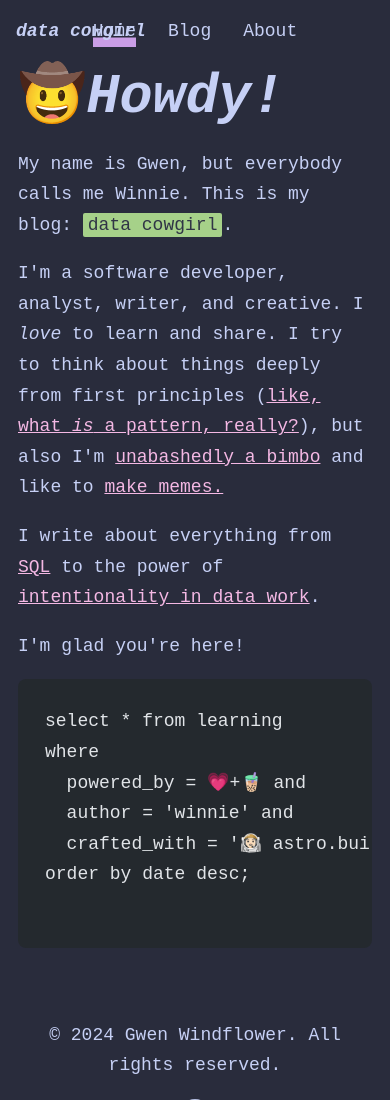
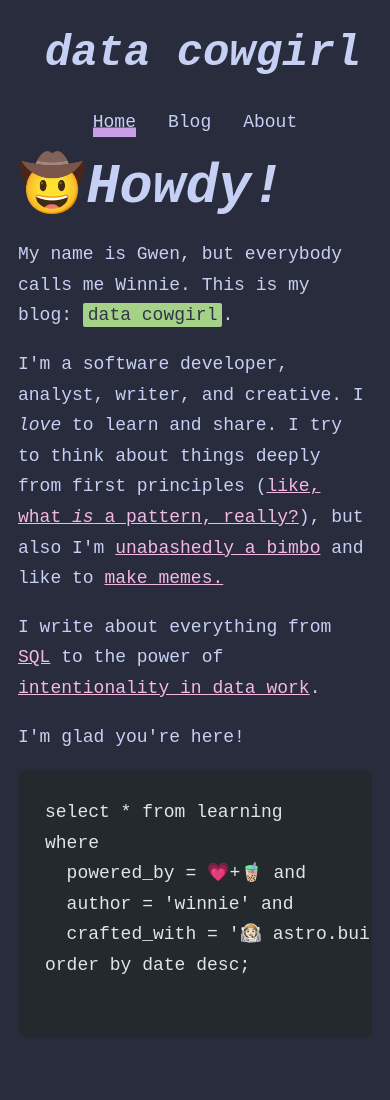
Before and after one commit to gwenwindflower/data-cowgirl, an Astro site: page / in a window 390 px wide. Shown: the top 1100 px of the page. Built offline with nearby package versions, Linux system fonts and the light colour scheme; Astro itself is replaced by a stand-in of ours; code samples lack their colours; a web font is replaced by a local one.

Commit message:
feat(Header nav css): Improve with css grid
Implemented CSS grid (neat!) to get the nav working responsively

```diff
--- a/src/components/Header.astro
+++ b/src/components/Header.astro
@@ -30,35 +30,37 @@ import { SITE_TITLE } from "../consts";
 		padding: 0;
 	}
 
-	h2 {
+
+
+	nav {
+    width: 100%;
+    display: grid;
+    grid-template-columns: 1fr 1fr 1fr;
+    justify-items: center;
+	}
+
+  h2 {
+    justify-self: left;
 		margin: 0;
-		font-size: 1em;
+    font-size: 1.25em;
     font-style: italic;
+    margin-top: 1rem;
+    margin-left: 1rem;
     line-height: 1.7;
+    text-wrap: nowrap;
 	}
 
 	h2 a {
 		text-decoration: none;
-    position: absolute;
-    top: 0;
-    left: 0;
-    margin-top: 1rem;
-    margin-left: 1rem;
     &:hover {
       box-shadow: 0;
       color: var(--mauve);
     }
 	}
 
-	nav {
-		display: flex;
-		align-items: center;
-		justify-content: space-between;
-	}
-
   .internal-links {
+    justify-self: center;
     display: flex;
-    flex-grow: 1;
     align-items: center;
     box-shadow: inset 0 -0.6rem 0 var(--transparent);
     justify-content: center;
@@ -88,12 +90,11 @@ import { SITE_TITLE } from "../consts";
 	}
 
 	.social-links {
-    position: absolute;
+    margin: 0;
+    justify-self: right;
     margin-top: 1rem;
-    top: 0;
-    right: 0;
+    margin-right: 1rem;
     a {
-      margin-right: 1rem;
       &:hover {
         box-shadow: 0;
         color: var(--mauve);
@@ -102,6 +103,14 @@ import { SITE_TITLE } from "../consts";
 	}
 
 	@media (max-width: 720px) {
+    nav {
+      grid-template-columns: 1fr;
+      h2 {
+        justify-self: center;
+        font-size: 2.441em;
+      }
+    }
+
 		.social-links {
 			display: none;
 		}
--- a/src/styles/global.css
+++ b/src/styles/global.css
@@ -60,8 +60,6 @@ body {
 
 main {
   width: 720px;
-  /*TODO: figure out the right way to do this*/
-  /* min-height: calc(100vh - 16em); */
   max-width: calc(100% - 2em);
   margin: auto;
   padding: 3em 1em;
@@ -108,10 +106,12 @@ b {
 }
 
 a {
+  transition: color 0.2s;
   color: var(--pink);
 }
 
 a:hover {
+  transition: color 0.2s;
   color: var(--mauve);
 }
 
```
